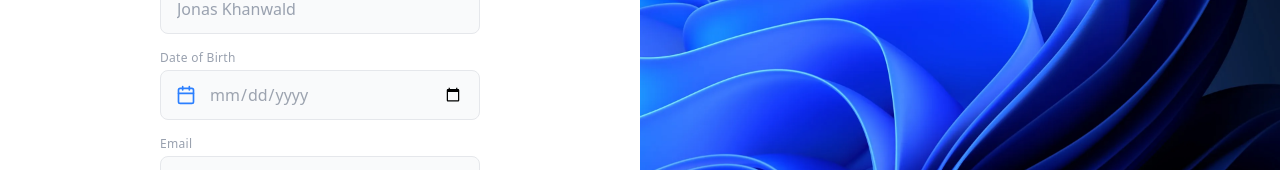
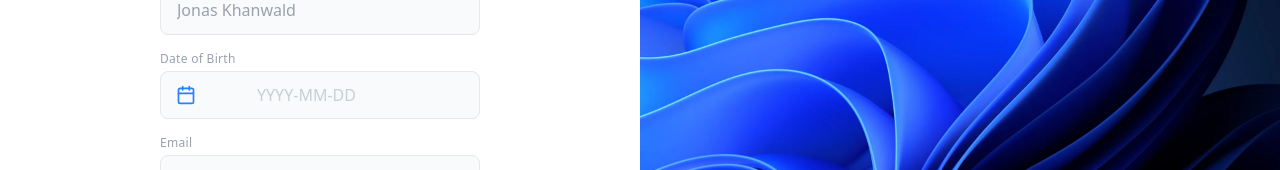
Before and after one commit to khadar-oothuru/HighwayDelite, a React (Vite) app in the folder frontend/: page /signup in a window 1280 px wide. Shown: the part 339-509 px from the top of the page. Built offline with nearby package versions, Linux system fonts and the light colour scheme; no server answers.

Commit message:
calender icon updated

```diff
--- a/frontend/package.json
+++ b/frontend/package.json
@@ -15,6 +15,7 @@
     "axios": "^1.11.0",
     "lucide-react": "^0.526.0",
     "react": "^19.1.0",
+    "react-datepicker": "^8.4.0",
     "react-dom": "^19.1.0",
     "react-router-dom": "^7.7.1",
     "react-toastify": "^11.0.5",
--- a/frontend/src/App.css
+++ b/frontend/src/App.css
@@ -1,12 +1,28 @@
 /* Hide the default calendar icon for input[type=date] so only the custom icon is visible */
 .custom-date-input::-webkit-calendar-picker-indicator {
-    opacity: 0;
+    opacity: 0 !important;
+    display: none !important;
+    -webkit-appearance: none !important;
+}
+
+/* For Firefox */
+.custom-date-input[type="date"]::-moz-focus-inner,
+.custom-date-input[type="date"]::-moz-focus-outer {
+    border: 0;
+}
+
+/* For Edge/IE */
+.custom-date-input::-ms-clear,
+.custom-date-input::-ms-expand {
     display: none;
 }
 
-.custom-date-input::-ms-clear,
-.custom-date-input::-ms-expand {
-    display: none;
+/* Remove default appearance for all browsers */
+.custom-date-input[type="date"] {
+    -webkit-appearance: none !important;
+    -moz-appearance: none !important;
+    appearance: none !important;
+    background: none !important;
 }
 
 .custom-date-input::placeholder {
@@ -19,12 +35,6 @@
     box-shadow: 0 0 0 2px #2563eb33;
 }
 
-/* Hide the default calendar icon for input[type=date] and style the date input for a modern look */
-.custom-date-input::-webkit-calendar-picker-indicator {
-    opacity: 0;
-    display: none;
-}
-
 .custom-date-input::-webkit-input-placeholder {
     color: #9ca3af;
 }
@@ -32,13 +42,3 @@
 .custom-date-input:-ms-input-placeholder {
     color: #9ca3af;
 }
-
-.custom-date-input::placeholder {
-    color: #9ca3af;
-}
-
-.custom-date-input:focus {
-    background-color: #fff;
-    border-color: #2563eb;
-    box-shadow: 0 0 0 2px #2563eb33;
-}
--- a/frontend/src/components/SignUp.tsx
+++ b/frontend/src/components/SignUp.tsx
@@ -1,6 +1,8 @@
 import React, { useState } from 'react';
 import logoImg from '../assets/image.png';
 import { Calendar } from 'lucide-react';
+import DatePicker from 'react-datepicker';
+import 'react-datepicker/dist/react-datepicker.css';
 import { toast } from 'react-toastify';
 import 'react-toastify/dist/ReactToastify.css';
 
@@ -102,22 +104,41 @@ const SignUp: React.FC<Props> = ({ onSwitch }) => {
             <div>
               <label className="text-xs font-medium text-gray-400 mb-1 block tracking-wide">Date of Birth</label>
               <div className="relative">
-                <span
-                  className="absolute left-4 top-1/2 -translate-y-1/2 text-blue-500 w-5 h-5 flex items-center pointer-events-none"
-                  aria-hidden="true"
-                >
-                  <Calendar />
-                </span>
-                <input
-                  id="dob-input"
-                  type="date"
-                  className="w-full pl-12 pr-4 py-3 border border-gray-200 rounded-lg text-base outline-none focus:border-blue-500 transition-colors bg-gray-50 placeholder-gray-400 custom-date-input"
-                  value={dob}
-                  onChange={e => setDob(e.target.value)}
-                  placeholder="YYYY-MM-DD"
-                  max={new Date().toISOString().slice(0, 10)}
+                <DatePicker
+                  selected={dob ? new Date(dob) : null}
+                  onChange={date => {
+                    if (date) {
+                      const yyyy = date.getFullYear();
+                      const mm = String(date.getMonth() + 1).padStart(2, '0');
+                      const dd = String(date.getDate()).padStart(2, '0');
+                      setDob(`${yyyy}-${mm}-${dd}`);
+                    } else {
+                      setDob('');
+                    }
+                  }}
+                  maxDate={new Date()}
+                  showMonthDropdown
+                  showYearDropdown
+                  dropdownMode="select"
+                  dateFormat="yyyy-MM-dd"
+                  placeholderText="YYYY-MM-DD"
                   disabled={otpSent}
-                  style={{ WebkitAppearance: 'none', MozAppearance: 'none', appearance: 'none', color: dob ? '#111827' : '#9ca3af', backgroundColor: '#f9fafb', fontWeight: 500 }}
+                  className="w-full pl-12 pr-4 py-3 h-12 border border-gray-200 rounded-lg text-base outline-none focus:border-blue-500 transition-colors bg-gray-50 placeholder-gray-400 custom-date-input"
+                  autoComplete="off"
+                  customInput={
+                    <div className="w-full flex items-center cursor-pointer h-12">
+                      <span className="absolute left-4 top-1/2 -translate-y-1/2 text-blue-500 w-5 h-5 flex items-center">
+                        <Calendar />
+                      </span>
+                      <input
+                        className="w-full pl-12 pr-4 py-3 h-12 border-none bg-transparent outline-none"
+                        value={dob}
+                        readOnly
+                        placeholder="YYYY-MM-DD"
+                        style={{ color: dob ? '#111827' : '#9ca3af', fontWeight: 500 }}
+                      />
+                    </div>
+                  }
                 />
               </div>
             </div>
```
Also changed, not shown: 1 other file (tests, documents, lock files or other folders).
